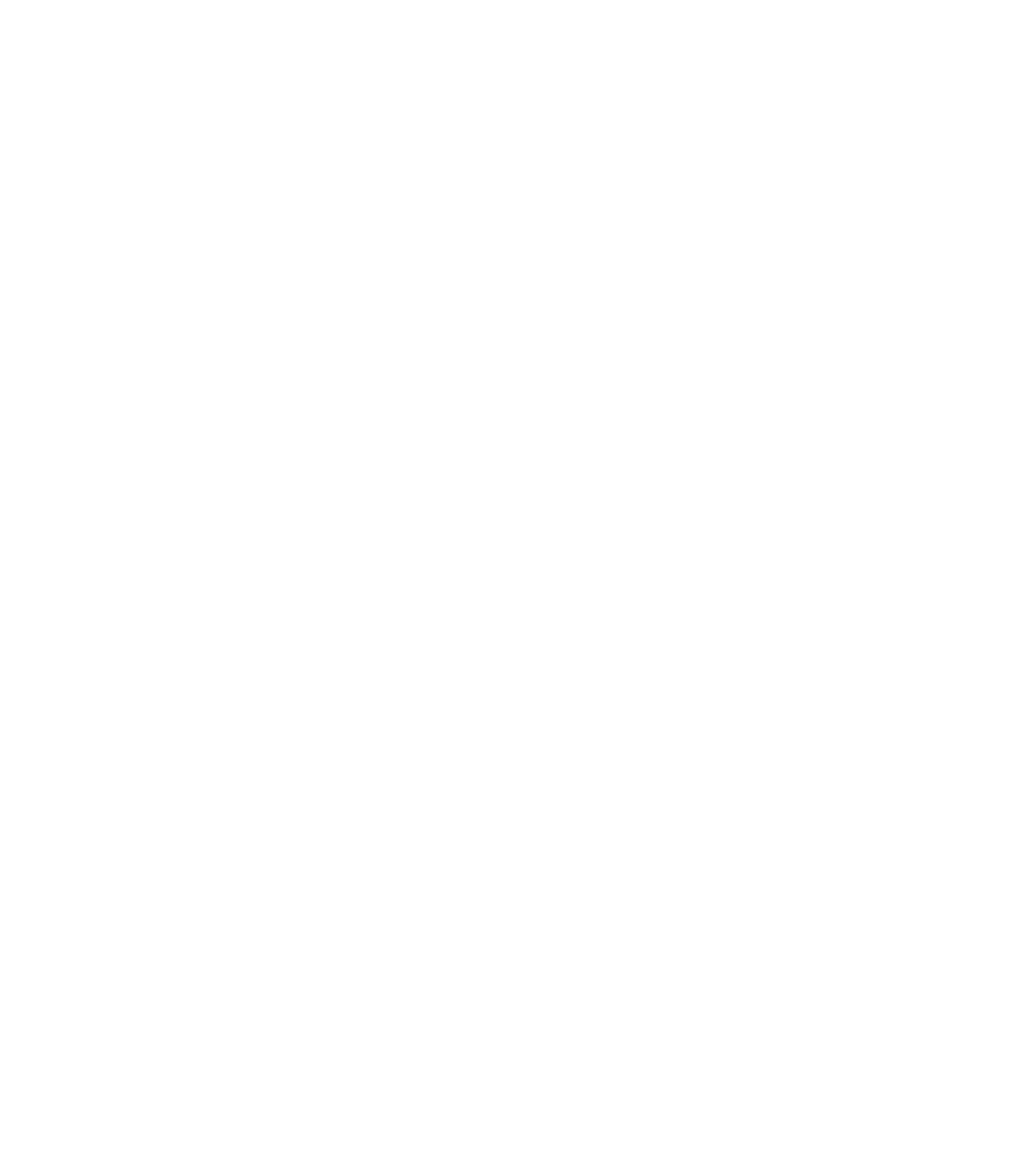
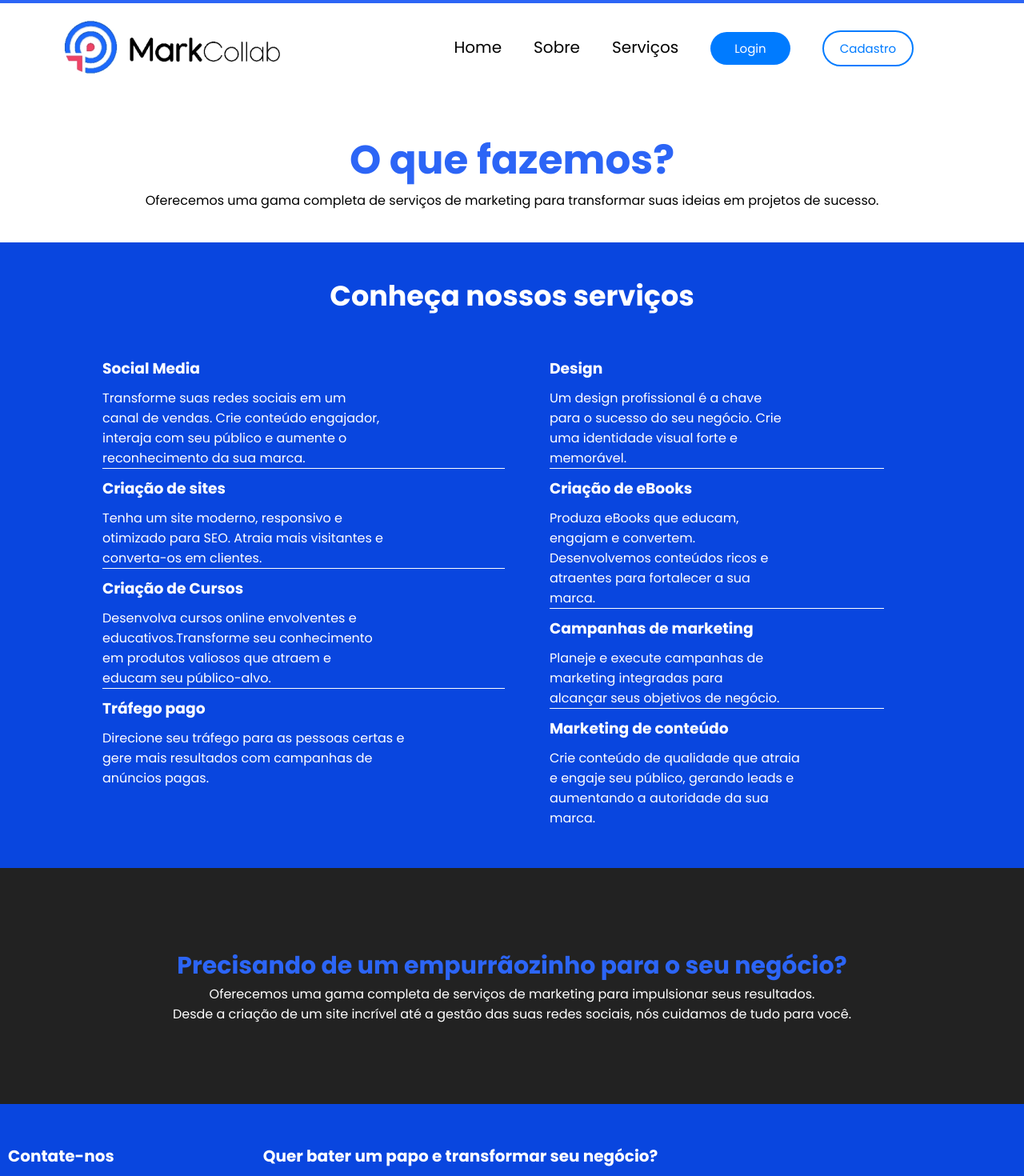
Before and after one commit to LucasCarneiros/markcollab-frontend, a React (Vite) app: page /servicos in a window 1280 px wide. Before the commit this address had no page. Shown: the part 40-1510 px from the top of the page at 80% size. Before the commit the page ends 800 px from the top, so only its background shows below. Built offline with nearby package versions, Linux system fonts and the light colour scheme.

Commit message:
tela servicos e ajustes

```diff
--- a/src/components/navbar/Navbar.jsx
+++ b/src/components/navbar/Navbar.jsx
@@ -57,10 +57,10 @@
             <Link to="/" className='nav2_icons'>Home</Link>
           </li>
           <li>
-            <Link to="sobre" className='nav2_icons'>Sobre</Link>
+            <Link to="/sobre" className='nav2_icons'>Sobre</Link>
           </li>
           <li>
-            <Link to="servicos" className='nav2_icons'>Serviços</Link>
+            <Link to="/servicos" className='nav2_icons'>Serviços</Link>
           </li>
           {isLoggedIn ? (
             <>
--- /dev/null
+++ b/src/pages/serviços/Serviços.css
@@ -0,0 +1,88 @@
+.servicos_container{
+    display: flex;
+    flex-direction: column;
+}
+
+.servicos_div1{
+    text-align: center;
+    margin: 40px;
+}
+
+#oque_fazemos{
+    color:#2C65F6;
+    font-size: 50px;
+}
+
+.servicos_div2{
+    background-color: #0946DF;
+}
+
+
+.servicos_subdiv2{
+    display: flex;
+    margin: auto;
+    width: 80%;
+    margin-bottom: 50px;
+}
+
+#conheca_nosso_servico{
+    text-align: center;
+    margin: 40px;
+    color: white;
+    font-size: 35px;
+}
+
+.servicos_h3{
+    color: white;
+    margin: 10px 10px 10px 0px;
+}
+
+.servicos_p{
+    color: white;
+    width: 70%;
+}
+
+.div2_content{
+    border-bottom: 0.001mm solid white;
+    width: 90%;
+}
+
+.servicos_div3{
+    background-color: #222222;
+    padding: 100px;
+}
+
+.servicos_subdiv3{
+    margin: auto;
+    text-align: center;
+}
+
+#empurrao{
+    color: #2C65F6;
+    text-align: center;
+
+    font-size: 30px;
+}
+
+#oferecemos{
+    text-align: center;
+    color: white;
+
+}
+
+@media(max-width:1056px){
+    .servicos_subdiv2{
+        flex-direction: column;
+    }
+
+    #trafego, #marketing{
+        border-bottom:  0.001mm solid white;
+        width: 90%;
+    }
+}
+
+@media(max-width:504px){
+    #oque_fazemos{
+        font-size: 40px;
+    }
+}
--- /dev/null
+++ b/src/pages/serviços/Serviços.jsx
@@ -0,0 +1,76 @@
+import React from 'react'
+import './Serviços.css'
+import Navbar from '../../components/navbar/Navbar'
+import Footer from '../../components/footer/Footer'
+
+const Serviços = () => {
+  return (
+    <div>
+        <Navbar />
+        <div className='servicos_container'>
+            <div className='servicos_div1'>
+                <h1 id='oque_fazemos'>O que fazemos?</h1>
+                <p>Oferecemos uma gama completa de serviços de marketing para transformar suas ideias em projetos de
+                sucesso.</p>
+            </div>
+            <div className='servicos_div2'>
+                <h2 id='conheca_nosso_servico'>Conheça nossos serviços</h2>
+                <div className='servicos_subdiv2'>
+                    <div className='servicos_Subsubdiv'>
+                        <div className='div2_content'>
+                            <h3 className='servicos_h3'>Social Media</h3>
+                            <p className='servicos_p'>Transforme suas redes sociais em um canal de vendas. Crie conteúdo engajador, interaja com seu público e aumente o reconhecimento da sua marca.</p>
+                        </div>
+                        <div className='div2_content'>
+                            <h3 className='servicos_h3'>Criação de sites</h3>
+                            <p className='servicos_p'>Tenha um site moderno, responsivo e otimizado para SEO. Atraia mais visitantes e converta-os em clientes.</p>
+                        </div>
+                        <div className='div2_content'>
+                            <h3 className='servicos_h3'>Criação de Cursos</h3>
+                            <p className='servicos_p'>Desenvolva cursos online envolventes e educativos.Transforme seu conhecimento em produtos valiosos que atraem e educam seu público-alvo.</p>
+                        </div>
+                        <div id='trafego'>
+                            <h3 className='servicos_h3'>Tráfego pago</h3>
+                            <p className='servicos_p'>Direcione seu tráfego para as pessoas certas e gere
+                            mais resultados com campanhas de anúncios pagas.</p>
+                        </div>
+                    </div>
+                    <div className='servicos_Subsubdiv'>
+                        <div className='div2_content'>
+                            <h3 className='servicos_h3'>Design</h3>
+                            <p className='servicos_p'>Um design profissional é a chave para o sucesso do seu negócio. Crie uma identidade visual forte e memorável.</p>
+                        </div>
+                        <div className='div2_content'>
+                            <h3 className='servicos_h3'>Criação de eBooks</h3>
+                            <p className='servicos_p'>Produza eBooks que educam, engajam e
+                            convertem. Desenvolvemos conteúdos ricos e atraentes para fortalecer a sua marca.</p>
+                        </div>
+                        <div className='div2_content'>
+                            <h3 className='servicos_h3' >Campanhas de marketing</h3>
+                            <p className='servicos_p'>Planeje e execute campanhas de marketing
+                            integradas para alcançar seus objetivos de negócio.</p>
+                        </div>
+                        <div id='marketing'>
+                            <h3 className='servicos_h3'>Marketing de conteúdo</h3>
+                            <p className='servicos_p'>Crie conteúdo de qualidade que atraia e engaje seu público, gerando leads e aumentando a autoridade da sua marca.</p>
+                        </div>
+                    </div>
+                </div>
+
+            </div>
+            <div className='servicos_div3'>
+                <div className='servicos_subdiv3'>
+                    <h2 id='empurrao'>Precisando de um empurrãozinho
+                    para o seu negócio?</h2>
+                    <p id='oferecemos'>Oferecemos uma gama completa de serviços de marketing para impulsionar seus resultados. <br />Desde a
+                    criação de um site incrível até a gestão das suas redes sociais, nós cuidamos de tudo para você.</p>
+                </div>
+
+            </div>
+        </div>
+        <Footer />
+    </div>
+  )
+}
+
+export default Serviços
--- a/src/routes/AppRoutes.jsx
+++ b/src/routes/AppRoutes.jsx
@@ -4,6 +4,7 @@
 //Paginas
 import Home from '../pages/home/Home'
 import Sobre from '../pages/sobre/sobre'
+import Servicos from '../pages/serviços/Serviços';
 
 const AppRoutes = () => {
   return (
@@ -11,6 +12,7 @@
     <Routes>
     <Route path="/" element={<Home />} />
     <Route path="sobre" element={<Sobre />} />
+    <Route path="servicos" element={<Servicos />} />
     </Routes>
    </Router>
   )
```
